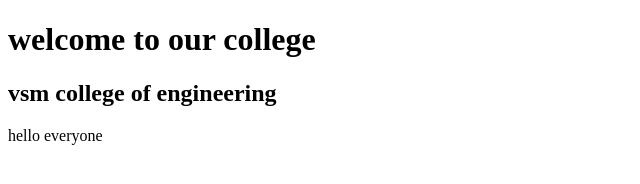
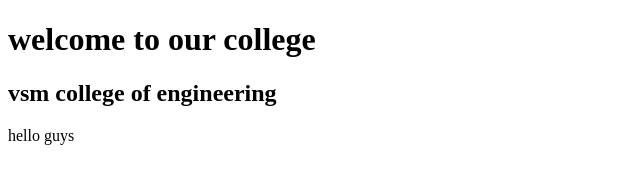
Before and after one commit to NAGADURGA-29/new1, a plain HTML site: page index.html in a window 1280 px wide. Shown: the full height of the page, 0-640 px from the left. Drawn offline with Linux system fonts and the light colour scheme.

Commit message:
Update index.html

```diff
--- a/index.html
+++ b/index.html
@@ -8,6 +8,6 @@
 <body>
     <h1>welcome to our college</h1>
     <h2>vsm college of engineering</h2>
-    <p>hello everyone</p>
+    <p>hello guys</p>
 </body>
 </html>
```
